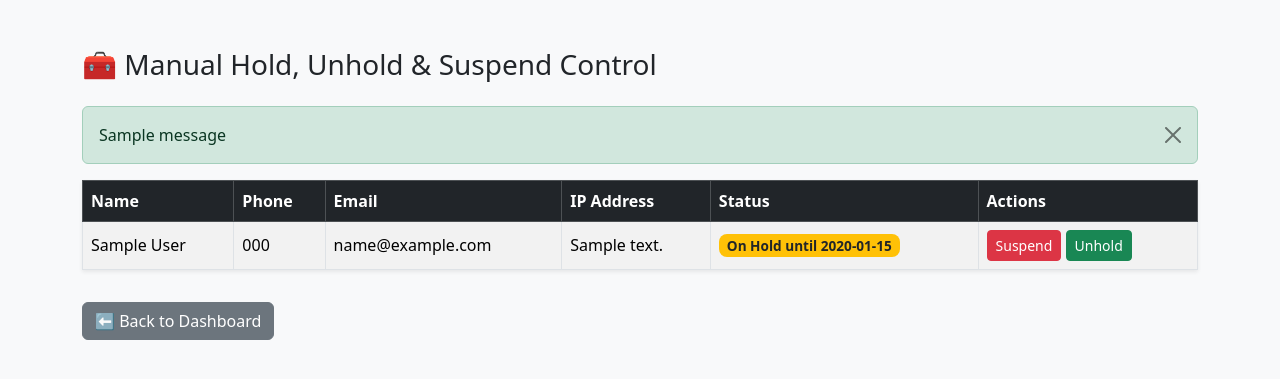
After one commit to sakwasilas/wif_system, a Flask app: page /manual_suspension in a window 1280 px wide. The commit adds this page. Shown: the top 379 px of the page. Run offline with Flask 3, Linux system fonts and the light colour scheme; tables that the repository leaves empty hold one stand-in row (values such as "Sample post"); one stand-in notice (Sample message) is shown.

Commit message:
more changes

```diff
--- a/app.py
+++ b/app.py
@@ -1,7 +1,7 @@
 # ==================== STANDARD LIBRARY ====================
 import threading
 import time
-import random
+
 import io
 from datetime import datetime, timedelta
 
@@ -651,82 +651,6 @@ def grace_popup(ip_address):
     finally:
         db.close()
 
-#========wifi acess==================================================
-# @app.route("/wifi_access/<ip_address>")
-# def wifi_access(ip_address):
-#     if not session.get("user_id"):
-#         return redirect(url_for("login"))
-
-#     db = SessionLocal()
-#     try:
-#         customer = db.query(Customer).options(
-#             joinedload(Customer.router)
-#         ).filter_by(ip_address=ip_address).first()
-
-#         if not customer:
-#             return "Customer not found", 404
-
-#         router = customer.router
-#         today = datetime.utcnow().date()
-#         start_date = customer.start_date.date() if customer.start_date else today
-#         subscription_end = start_date + timedelta(days=30)
-#         grace_days = customer.grace_days or 1
-#         grace_end = subscription_end + timedelta(days=grace_days)
-#         days_left = (subscription_end - today).days if today <= subscription_end else 0
-
-#         status = short_message = detailed_message = None
-
-#         # ==================== ACTIVE ====================
-#         if today <= subscription_end:
-#             customer.status = "active"
-#             status = "active"
-#             short_message = f"Your WiFi is active until {subscription_end}."
-#             if 1 <= days_left <= 4 and not customer.pre_expiry_popup_shown:
-#                 detailed_message = (
-#                     f"Hi {customer.name}, your subscription expires on <strong>{subscription_end}</strong> "
-#                     f"({days_left} day(s) left).<br>"
-#                     "Please make payment to continue using the internet.<br>"
-#                     f"Forward Mpesa SMS to <strong>+254 790 924185</strong> if already paid."
-#                 )
-#                 customer.pre_expiry_popup_shown = True
-
-#             if router:
-#                 unblock_ip(customer.ip_address, router)
-
-#         # ==================== GRACE ====================
-#         elif subscription_end < today <= grace_end:
-#             customer.status = "grace"
-#             status = "grace"
-#             short_message = f"Your subscription expired on {subscription_end}. Please pay before {grace_end}."
-#             if router:
-#                 unblock_ip(customer.ip_address, router)
-
-#         # ==================== SUSPENDED ====================
-#         else:
-#             customer.status = "suspended"
-#             status = "suspended"
-#             short_message = f"Your WiFi was suspended. Subscription expired on {subscription_end} and grace ended on {grace_end}."
-#             detailed_message = (
-#                 f"Hi {customer.name}, your account is suspended.<br>"
-#                 f"Please contact Intersurf Limited for more information:<br>"
-#                 f"+254 790 924185"
-#             )
-#             if router:
-#                 block_ip(customer.ip_address, router)
-
-#         db.commit()
-
-#         return render_template(
-#             "wifi_home.html",
-#             customer=customer,
-#             status=status,
-#             short_message=short_message,
-#             detailed_message=detailed_message,
-#             days_left=days_left,
-#             current_year=datetime.utcnow().year
-#         )
-#     finally:
-#         db.close()
 # ==================== WIFI ACCESS ====================
 @app.route("/wifi_access/<ip_address>")
 def wifi_access(ip_address):
@@ -869,7 +793,7 @@ def mark_paid(customer_id):
 '''' New routes to activate diactivate and put customer on hold manually '''
 
 
-#manually activate ,deactivate and put on hold end
+
 
 # ==================== EXPORT TO EXCEL ====================
 @app.route("/customers/export", methods=["GET"])
@@ -925,6 +849,105 @@ def export_customers():
         as_attachment=True,
         download_name="customers.xlsx",
         mimetype="application/vnd.openxmlformats-officedocument.spreadsheetml.sheet"
+
+
+    )
+
+@app.route("/manual_suspension")
+def manual_suspension():
+    db = SessionLocal()
+    customers = db.query(Customer).all()
+    db.close()
+    return render_template("admin/manually.html", customers=customers)
+
+@app.route("/toggle_suspend/<int:customer_id>")
+def toggle_suspend(customer_id):
+    db = SessionLocal()
+    customer = db.query(Customer).get(customer_id)
+
+    if customer:
+        if customer.manually_suspended:
+            # Unsuspend manually
+            customer.manually_suspended = False
+            customer.status = "active"
+            flash(f"{customer.name} has been unsuspended manually.", "success")
+        else:
+            # Suspend manually
+            customer.manually_suspended = True
+            customer.status = "manually_suspended"
+            flash(f"{customer.name} has been manually suspended.", "warning")
+
+        db.commit()
+    db.close()
+    return redirect(url_for('manual_suspension'))
+
+@app.route("/toggle_hold/<int:customer_id>")
+def toggle_hold(customer_id):
+    db = SessionLocal()
+    customer = db.query(Customer).get(customer_id)
+    if customer:
+        if customer.hold_status:
+            # Unhold (activate)
+            customer.hold_status = False
+            customer.status = "active"
+            customer.activated_on = datetime.now()
+        else:
+            # Put on hold
+            customer.hold_status = True
+            customer.status = "on_hold"
+        db.commit()
+    db.close()
+    return redirect(url_for('manual_suspension'))
+
+@app.route("/manual_hold")
+def manual_hold():
+    db_session = SessionLocal()
+    customers = db_session.query(Customer).all()
+    db_session.close()
+    current_date = datetime.utcnow().strftime("%Y-%m-%d")
+    return render_template("admin/manual_hold.html", customers=customers, current_date=current_date)
+
+# Hold customer with selected date
+@app.route('/hold_customer/<int:customer_id>', methods=['POST'])
+def hold_customer(customer_id):
+    db = SessionLocal()
+    customer = db.query(Customer).get(customer_id)
+    if customer:
+        hold_until_str = request.form.get('hold_until')
+        if hold_until_str:
+            hold_until = datetime.strptime(hold_until_str, "%Y-%m-%d")
+            customer.hold_status = True
+            customer.hold_until = hold_until
+            db.commit()
+            flash(f"{customer.name} has been put on hold until {hold_until.strftime('%Y-%m-%d')}.", "warning")
+    db.close()
+    return redirect(url_for('manual_hold'))
+
+# Unhold customer
+@app.route('/unhold_customer/<int:customer_id>')
+def unhold_customer(customer_id):
+    db = SessionLocal()
+    customer = db.query(Customer).get(customer_id)
+    if customer:
+        customer.hold_status = False
+        customer.hold_until = None
+        if not customer.activated_on:
+            customer.activated_on = datetime.now()
+        db.commit()
+        flash(f"{customer.name} has been reactivated successfully.", "success")
+    db.close()
+    return redirect(url_for('manual_hold'))
+
+@app.route('/manual_manage_customers')
+def manual_manage_customers():
+    db = SessionLocal()
+    customers = db.query(Customer).all()
+    db.close()
+
+    return render_template(
+        'admin/manual_hold.html',
+        customers=customers,
+        datetime=datetime  # ✅ Pass datetime to template
     )
 
 # ==================== DAILY STATUS CHECK ====================
--- a/mikrotik_helper.py
+++ b/mikrotik_helper.py
@@ -1,6 +1,6 @@
 
 # ==================== STANDARD LIBRARY ====================
-import secrets
+
 
 # ==================== MIKROTIK API ====================
 # pip install librouteros
--- /dev/null
+++ b/templates/admin/manually.html
@@ -0,0 +1,88 @@
+<!DOCTYPE html>
+<html lang="en">
+<head>
+    <meta charset="UTF-8">
+    <title>Manual Hold & Suspend Control</title>
+    <link rel="stylesheet" href="https://cdn.jsdelivr.net/npm/bootstrap@5.3.3/dist/css/bootstrap.min.css">
+    <style>
+        body { background-color: #f8f9fa; }
+        .badge { font-size: 0.85rem; padding: 5px 8px; border-radius: 8px; }
+        input[type="date"] { font-size: 0.85rem; padding: 3px; }
+    </style>
+</head>
+<body>
+<div class="container mt-5">
+    <h3 class="mb-4">🧰 Manual Hold, Unhold & Suspend Control</h3>
+
+    {% with messages = get_flashed_messages(with_categories=true) %}
+        {% if messages %}
+            {% for category, message in messages %}
+                <div class="alert alert-{{ category }} alert-dismissible fade show" role="alert">
+                    {{ message }}
+                    <button type="button" class="btn-close" data-bs-dismiss="alert"></button>
+                </div>
+            {% endfor %}
+        {% endif %}
+    {% endwith %}
+
+    <table class="table table-bordered table-striped shadow-sm align-middle">
+        <thead class="table-dark">
+            <tr>
+                <th>Name</th>
+                <th>Phone</th>
+                <th>Email</th>
+                <th>IP Address</th>
+                <th>Status</th>
+                <th>Actions</th>
+            </tr>
+        </thead>
+        <tbody>
+            {% for customer in customers %}
+            <tr>
+                <td>{{ customer.name }}</td>
+                <td>{{ customer.phone }}</td>
+                <td>{{ customer.email }}</td>
+                <td>{{ customer.ip_address }}</td>
+                <td>
+                    {% if customer.manually_suspended %}
+                        <span class="badge bg-danger">Suspended</span>
+                    {% elif customer.hold_status %}
+                        <span class="badge bg-warning text-dark">
+                            On Hold until {{ customer.hold_until.strftime('%Y-%m-%d') }}
+                        </span>
+                    {% else %}
+                        <span class="badge bg-success">Active</span>
+                    {% endif %}
+                </td>
+                <td>
+                    <!-- Suspend Button -->
+                    {% if not customer.manually_suspended %}
+                        <a href="{{ url_for('toggle_suspend', customer_id=customer.id) }}" class="btn btn-danger btn-sm">Suspend</a>
+                    {% endif %}
+
+                    <!-- Unsuspend Button -->
+                    {% if customer.manually_suspended %}
+                        <a href="{{ url_for('toggle_suspend', customer_id=customer.id) }}" class="btn btn-primary btn-sm">Unsuspend</a>
+                    {% endif %}
+
+                    <!-- Hold / Unhold -->
+                    {% if customer.hold_status %}
+                        <a href="{{ url_for('unhold_customer', customer_id=customer.id) }}" class="btn btn-success btn-sm">Unhold</a>
+                    {% else %}
+                        <form action="{{ url_for('hold_customer', customer_id=customer.id) }}" method="post" class="d-inline">
+                            <input type="date" name="hold_until" required min="{{ current_date }}" value="{{ current_date }}">
+                            <button type="submit" class="btn btn-warning btn-sm">Hold</button>
+                        </form>
+                    {% endif %}
+                </td>
+            </tr>
+            {% endfor %}
+        </tbody>
+    </table>
+
+    <a href="{{ url_for('admin_dashboard') }}" class="btn btn-secondary mt-3">⬅ Back to Dashboard</a>
+</div>
+
+<script src="https://cdn.jsdelivr.net/npm/bootstrap@5.3.3/dist/js/bootstrap.bundle.min.js"></script>
+</body>
+</html>
```
Also changed, not shown: models.py (+5 -15 lines), templates/admin/admin_dashboard.html (+9 -4 lines), templates/admin/manual_hold.html (added, +80 -0 lines).
